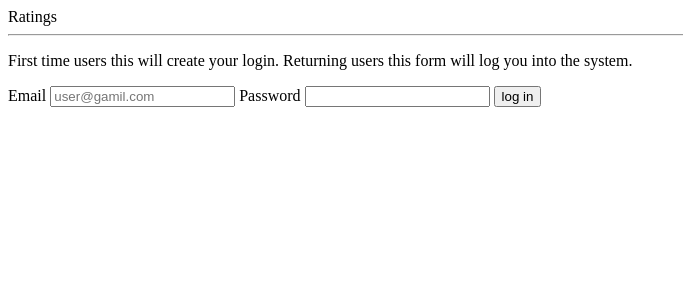
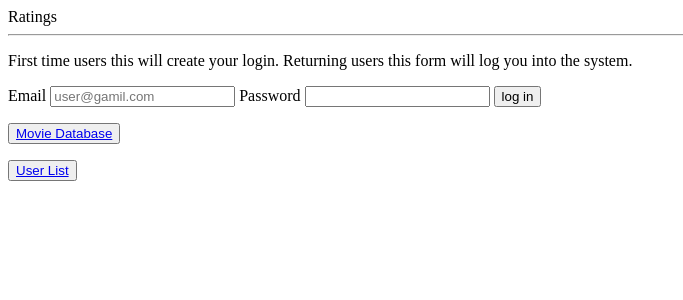
Before and after one commit to OneTLWmn/ratings, a Flask app: page / in a window 1280 px wide. Shown: the top 300 px of the page, without its empty margins (0-683 px from the left). Run offline with Flask 2, Linux system fonts and the light colour scheme.

Commit message:
Movie list page displays; user list page displays; still need to implement the details page for movies;

```diff
--- a/server.py
+++ b/server.py
@@ -4,7 +4,7 @@ from jinja2 import StrictUndefined
 
 from flask import Flask, render_template, redirect, flash, session, request
 from flask_debugtoolbar import DebugToolbarExtension
-
+from sqlalchemy import desc
 from model import connect_to_db, db, User, Movie, Rating
 
 
@@ -104,7 +104,8 @@ def process_login():
 
 
     # print "########################### user.ratings", user.ratings.movie_id
-    return redirect("/")
+
+    return redirect("/user/%s" % user.user_id)
 
 @app.route("/user/<int:user_id>")
 def user_details(user_id):
@@ -112,6 +113,15 @@ def user_details(user_id):
     user = User.query.get(user_id)
 
     return render_template("profile.html", user=user)
+
+@app.route("/movies/<int:movie_id>")
+def movie_lists(movie_id):
+
+    movies = Movie.query.all()
+
+
+    return render_template("movie_list.html", movies=movies)
+
 
 if __name__ == "__main__":
     # We have to set debug=True here, since it has to be True at the point
--- a/templates/homepage.html
+++ b/templates/homepage.html
@@ -11,5 +11,7 @@
     <input type="password" name="user-password">
     <input type="submit" value="log in">
 </form>
-
+<div>
+<p><button name="movie_list"><a href="/movies">Movie Database</a></button></p>
+<p><button name="user_list"><a href="/users">User List</a></button></p>
 {% endblock %}
--- a/templates/user_list.html
+++ b/templates/user_list.html
@@ -5,7 +5,7 @@
 <ul>
     {% for user in users %}
         <li>
-            <a href="/users/{{ user.user_id }}">
+            <a href="/user/{{ user.user_id }}">
                 {{ user.email }} ({{ user.user_id }})
             </a>
         </li>
```
Also changed, not shown: templates/movie_list.html (added, +17 -0 lines), templates/profile.html (+5 -5 lines).
